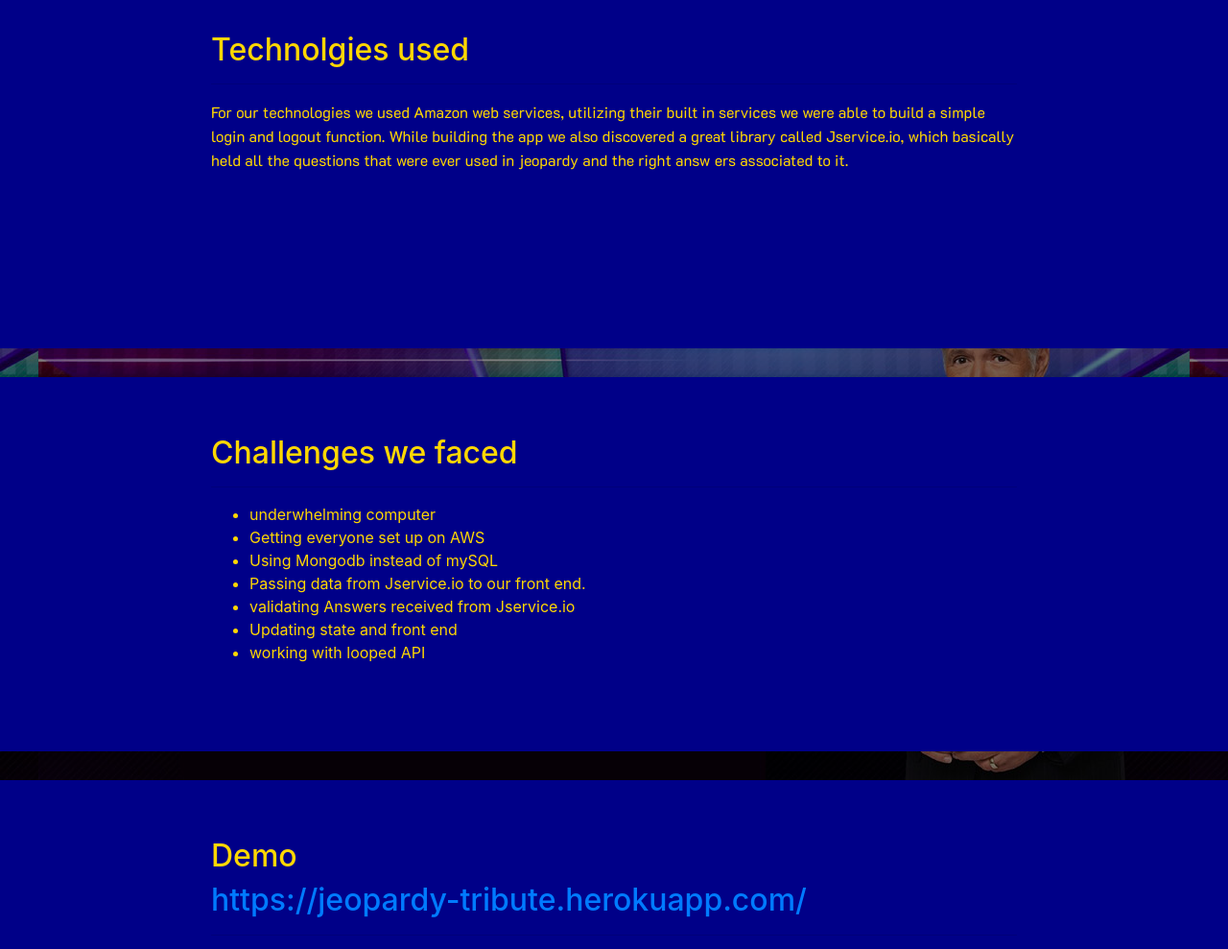
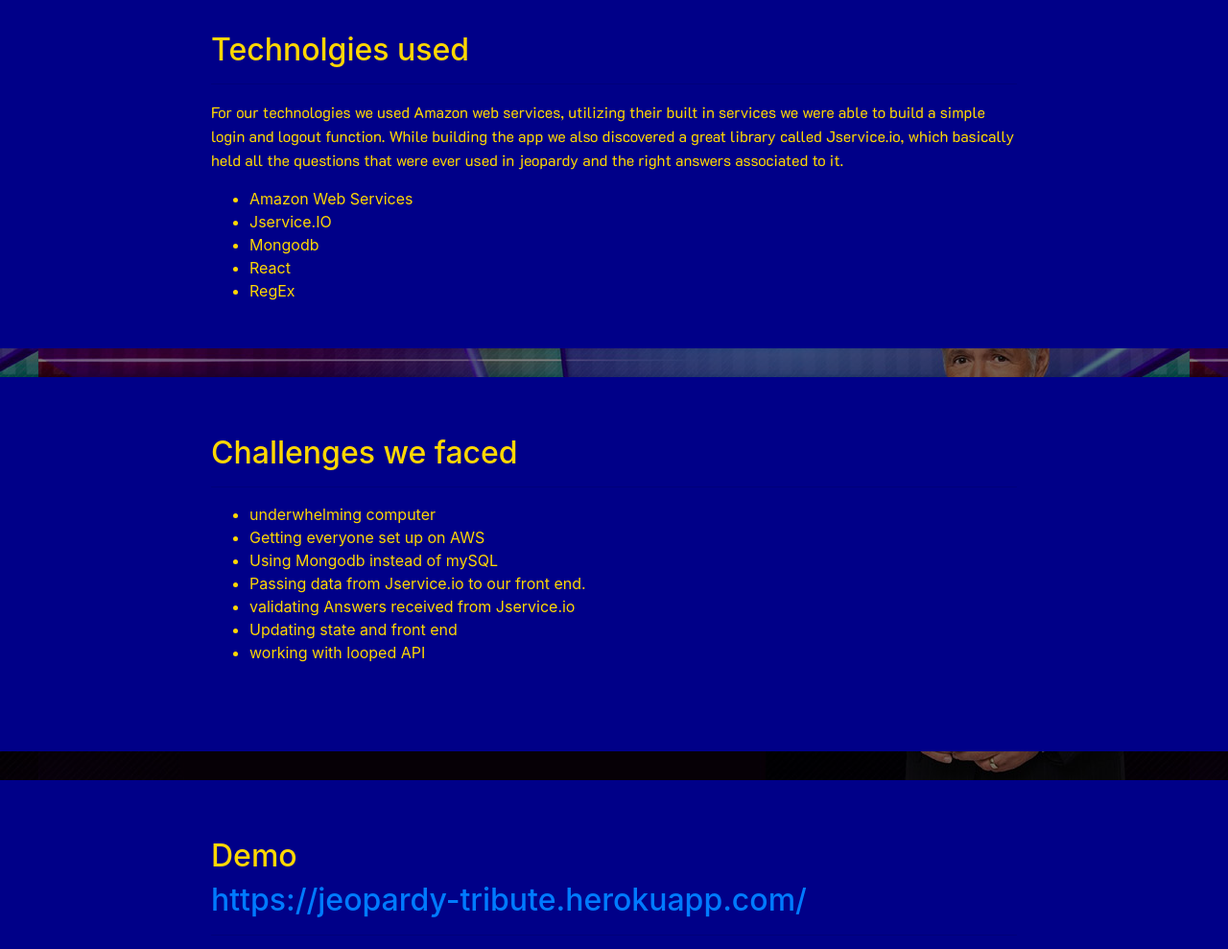
Before and after one commit to jcho92/project-3-demo, a plain HTML site: page index.html in a window 1280 px wide. Shown: the part 1127-2116 px from the top of the page at 96% size. Drawn offline with Linux system fonts and the light colour scheme; grey boxes are pictures that could not be loaded.

Commit message:
techn used

```diff
--- a/index.html
+++ b/index.html
@@ -54,8 +54,27 @@
                 <p>For our technologies we used Amazon web services, utilizing their built in services we were able to
                     build a simple login and logout function. While building the app we also discovered a great library
                     called Jservice.io, which basically held all the questions that were ever used in jeopardy and the
-                    right answ ers associated to it.
+                    right answers associated to it.
                 </p>
+                <ul>
+                        <li>
+                           Amazon Web Services
+                        </li>
+                        <li>
+                           Jservice.IO
+                        </li>
+                        <li>
+                            Mongodb
+                        </li>
+                        <li>
+                            React
+                        </li>
+                        <li>
+                            RegEx
+                        </li>
+
+                    </ul>
+
             </div>
         </div>
 
```
